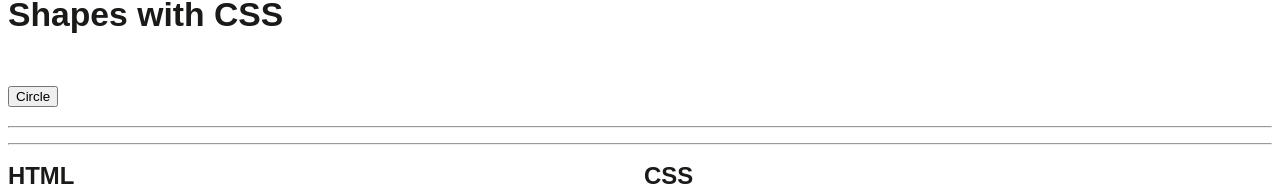
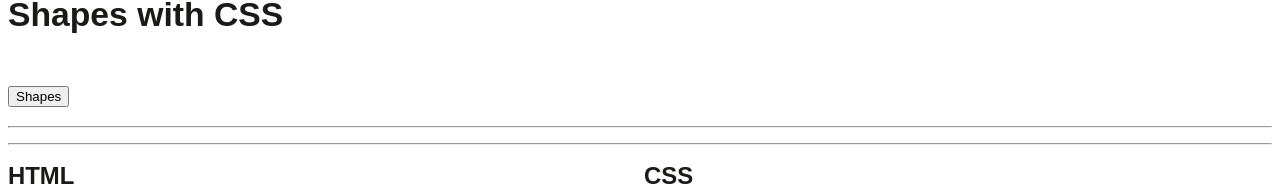
Before and after one commit to cra2ycoder/tutorial-redux, a React (Create React App) app: page / in a window 1280 px wide. Shown: the part 700-886 px from the top of the page. Built offline with nearby package versions, Linux system fonts and the light colour scheme.

Commit message:
name changes

```diff
--- a/components/CSS/ComponentList.tsx
+++ b/components/CSS/ComponentList.tsx
@@ -3,7 +3,7 @@ import { Shapes } from "./Shapes";
 export default [
   {
     component: <Shapes />,
-    name: "Circle",
-    parentId: "circle"
+    name: "Shapes",
+    parentId: "shapes"
   }
 ];
--- a/components/CSS/Shapes.tsx
+++ b/components/CSS/Shapes.tsx
@@ -54,14 +54,14 @@ export const Shapes = () => {
   }, [className]);
 
   useEffect(() => {
-    const css = document.querySelectorAll(`#circle #css`)[0]?.innerHTML;
-    const html = document.querySelectorAll(`#circle #html`)[0]?.innerHTML;
+    const css = document.querySelectorAll(`#shapes #css`)[0]?.innerHTML;
+    const html = document.querySelectorAll(`#shapes #html`)[0]?.innerHTML;
     actionDispatch(setCode({ html, css }));
   }, [className]);
 
   return (
     <>
-      <div id="circle">
+      <div id="shapes">
         <style
           id="css"
           dangerouslySetInnerHTML={{
```
